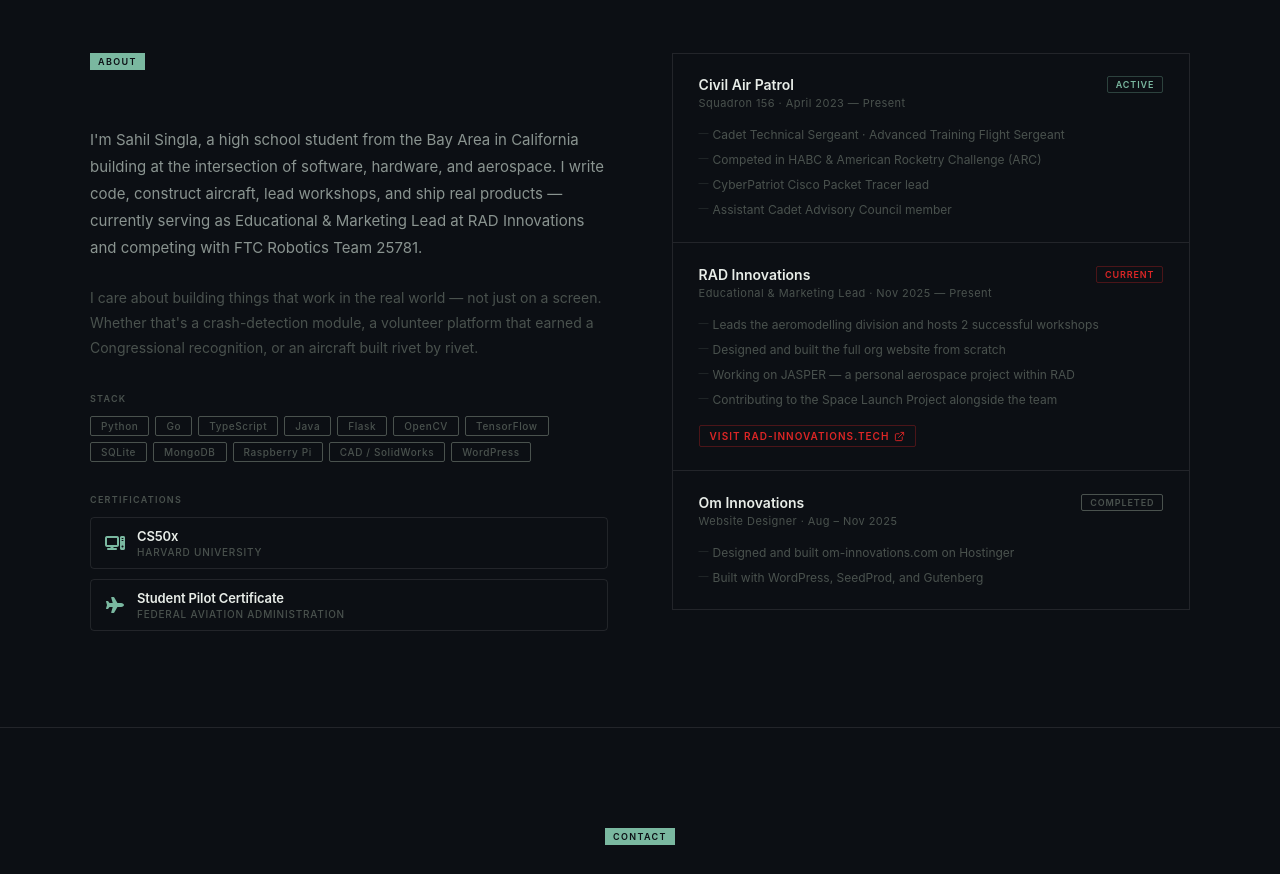
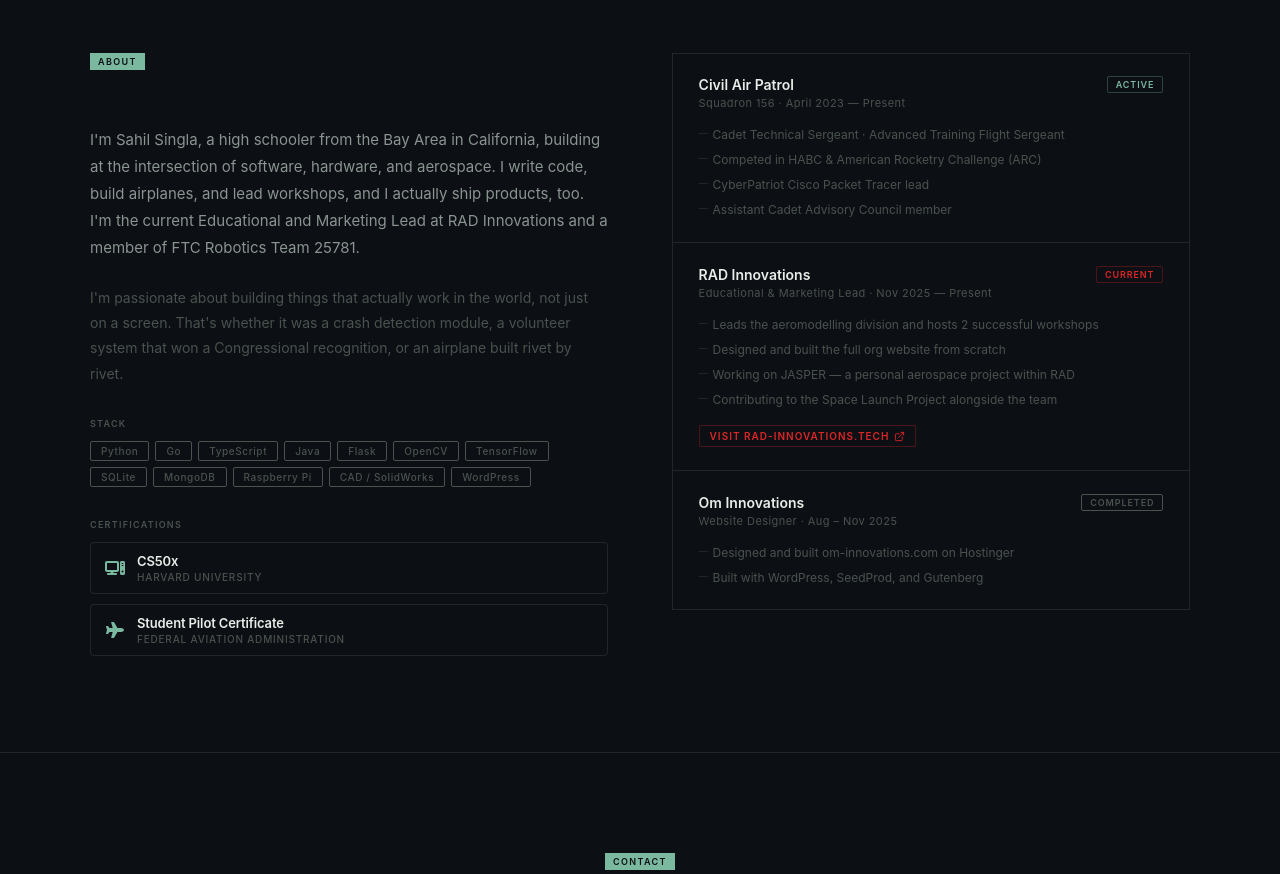
Before and after one commit to li231sd/portfolio, a website built with Vite: page web/index.html in a window 1280 px wide. Shown: the part 1700-2574 px from the top of the page. Built offline with nearby package versions, Linux system fonts and the light colour scheme.

Commit message:
more fixes

```diff
--- a/web/index.html
+++ b/web/index.html
@@ -245,17 +245,17 @@
           <div class="about-left">
             <div class="s-tag">About</div>
             <p class="about-bio">
-              I'm Sahil Singla, a high school student from the Bay Area in California
+              I'm Sahil Singla, a high schooler from the Bay Area in California,
               building at the intersection of software, hardware, and aerospace.
-              I write code, construct aircraft, lead workshops, and ship real
-              products — currently serving as Educational &amp; Marketing Lead
-              at RAD Innovations and competing with FTC Robotics Team 25781.
+              I write code, build airplanes, and lead workshops, and I actually
+              ship products, too. I'm the current Educational and Marketing Lead
+              at RAD Innovations and a member of FTC Robotics Team 25781.
             </p>
             <p class="about-bio about-bio--muted">
-              I care about building things that work in the real world — not
-              just on a screen. Whether that's a crash-detection module, a
-              volunteer platform that earned a Congressional recognition, or an
-              aircraft built rivet by rivet.
+              I'm passionate about building things that actually work in the world,
+              not just on a screen. That's whether it was a crash detection module,
+              a volunteer system that won a Congressional recognition, or an
+              airplane built rivet by rivet.
             </p>
             <div class="about-stack">
               <div class="about-stack-label">Stack</div>
@@ -439,15 +439,15 @@
               target="_blank"
               rel="noopener"
               class="footer-link"
-              ><i class="fa-brands fa-linkedin"></i></a
-            >
+              ><i class="fa-brands fa-linkedin"></i
+            ></a>
             <a
               href="https://github.com/li231sd"
               target="_blank"
               rel="noopener"
               class="footer-link"
-              ><i class="fa-brands fa-github"></i></a
-            >
+              ><i class="fa-brands fa-github"></i
+            ></a>
           </div>
         </div>
       </footer>
```
